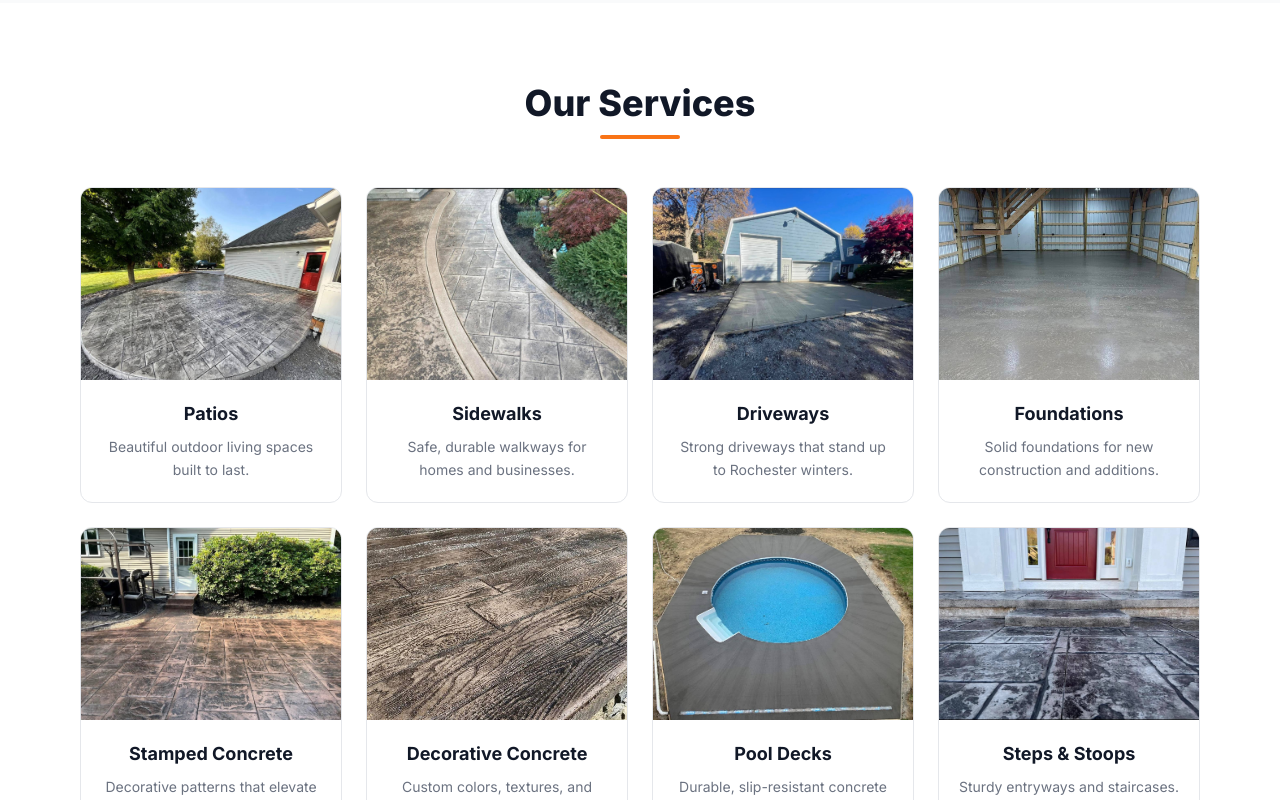
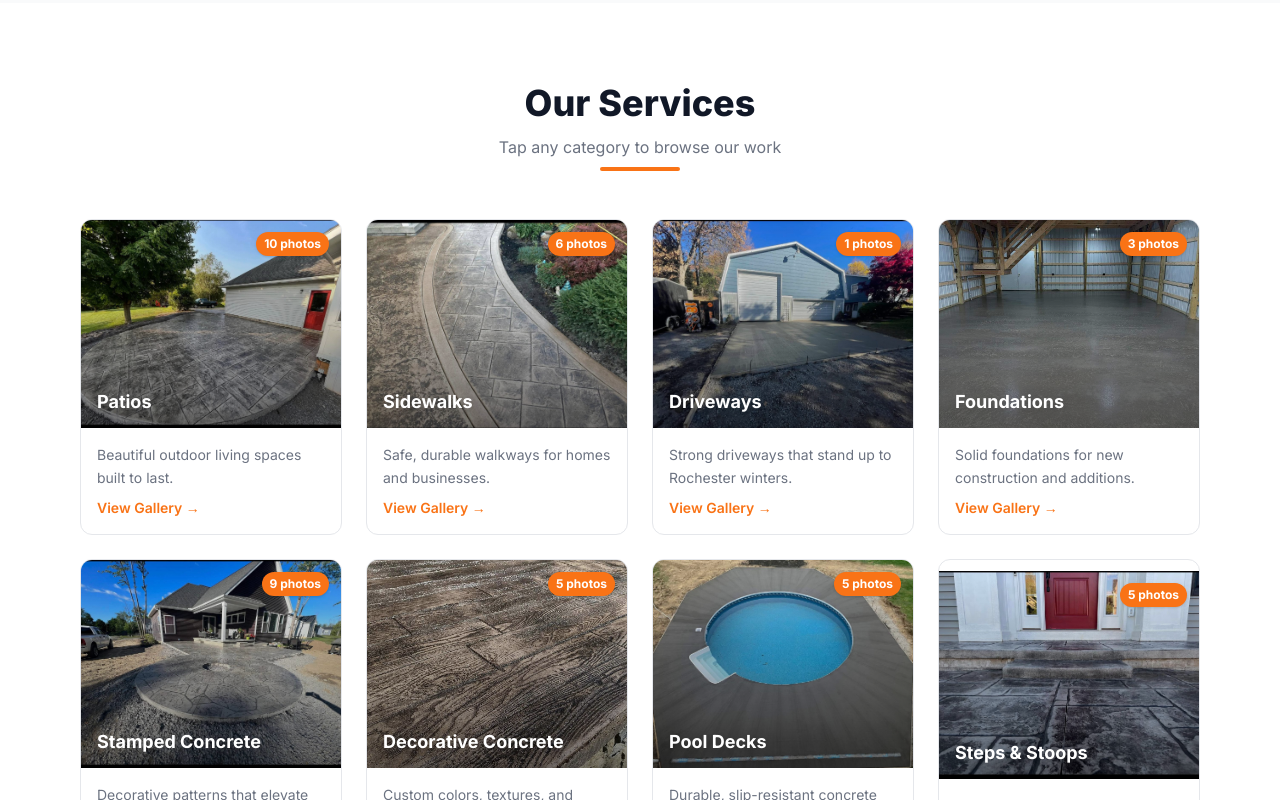
Before and after one commit to rickyhowcroft-dot/quigleys-concrete, a Next.js app: page / in a window 1280 px wide. Shown: the part 1820-2620 px from the top of the page. Built offline with nearby package versions, Linux system fonts and the light colour scheme.

Commit message:
Interactive service categories with photo carousel

```diff
--- a/app/page.tsx
+++ b/app/page.tsx
@@ -1,56 +1,204 @@
+"use client";
+
 import Image from "next/image";
+import { useState, useCallback, useEffect } from "react";
 
-const galleryPhotos = [
-  { src: "/gallery/firepit-patio.jpg", alt: "Stamped flagstone patio with built-in fire pit" },
+type Category = {
+  name: string;
+  desc: string;
+  cover: string;
+  photos: { src: string; alt: string }[];
+};
+
+const categories: Category[] = [
+  {
+    name: "Patios",
+    desc: "Beautiful outdoor living spaces built to last.",
+    cover: "/gallery/large-patio.jpg",
+    photos: [
       { src: "/gallery/large-patio.jpg", alt: "Large stamped concrete patio" },
-  { src: "/gallery/pool-surround.jpg", alt: "Concrete pool surround" },
+      { src: "/gallery/front-patio.jpg", alt: "Stamped front patio with flower pots" },
+      { src: "/gallery/backyard-patio.jpg", alt: "Backyard stamped patio" },
+      { src: "/gallery/flagstone-furniture.jpg", alt: "Flagstone patio with outdoor furniture" },
+      { src: "/gallery/copper-stamped.jpg", alt: "Copper-toned stamped patio" },
+      { src: "/gallery/under-deck.jpg", alt: "Under-deck stamped patio" },
+      { src: "/gallery/retaining-wall-patio.jpg", alt: "Stamped patio with retaining wall" },
+      { src: "/gallery/patio-walkway.jpg", alt: "Patio with decorative walkway" },
+      { src: "/gallery/backyard-pour.jpg", alt: "Large backyard concrete pour" },
+      { src: "/gallery/before-after.jpg", alt: "Before and after patio transformation" },
+    ],
+  },
+  {
+    name: "Sidewalks",
+    desc: "Safe, durable walkways for homes and businesses.",
+    cover: "/gallery/curved-walkway.jpg",
+    photos: [
       { src: "/gallery/curved-walkway.jpg", alt: "Curved stamped walkway with decorative border" },
-  { src: "/gallery/flagstone-furniture.jpg", alt: "Flagstone patio with outdoor furniture" },
-  { src: "/gallery/red-door-steps.jpg", alt: "Stamped concrete entry with red door" },
+      { src: "/gallery/walkway-planters.jpg", alt: "Walkway with stone planters" },
+      { src: "/gallery/sidewalk-new.jpg", alt: "New construction sidewalk" },
+      { src: "/gallery/sidewalk-long.jpg", alt: "Long sidewalk pour" },
+      { src: "/gallery/sidewalk-side.jpg", alt: "Side walkway pour" },
+      { src: "/gallery/cobblestone-detail.jpg", alt: "Cobblestone stamped walkway detail" },
+    ],
+  },
+  {
+    name: "Driveways",
+    desc: "Strong driveways that stand up to Rochester winters.",
+    cover: "/gallery/driveway.jpg",
+    photos: [
+      { src: "/gallery/driveway.jpg", alt: "Fresh concrete driveway pour" },
+    ],
+  },
+  {
+    name: "Foundations",
+    desc: "Solid foundations for new construction and additions.",
+    cover: "/gallery/barn-floor.jpg",
+    photos: [
+      { src: "/gallery/barn-floor.jpg", alt: "Barn floor concrete pour" },
+      { src: "/gallery/pavilion-pad.jpg", alt: "Pavilion concrete pad by pool" },
+      { src: "/gallery/pavilion-pad-2.jpg", alt: "Pavilion pad pour" },
+    ],
+  },
+  {
+    name: "Stamped Concrete",
+    desc: "Decorative patterns that elevate any surface.",
+    cover: "/gallery/firepit-patio.jpg",
+    photos: [
+      { src: "/gallery/firepit-patio.jpg", alt: "Stamped flagstone patio with fire pit" },
+      { src: "/gallery/firepit-close.jpg", alt: "Stamped fire pit patio close-up" },
+      { src: "/gallery/flagstone-steps.jpg", alt: "Flagstone patio with steps and fire pit" },
+      { src: "/gallery/flagstone-patio.jpg", alt: "Flagstone patio by deck stairs" },
+      { src: "/gallery/stamped-detail.jpg", alt: "Stamped concrete close-up detail" },
+      { src: "/gallery/stamped-patio-stairs.jpg", alt: "Stamped patio next to stairs" },
       { src: "/gallery/pool-deck-wide.jpg", alt: "Stamped patio with retaining wall" },
       { src: "/gallery/copper-stamped.jpg", alt: "Copper-toned stamped patio" },
-  { src: "/gallery/driveway.jpg", alt: "Fresh concrete driveway pour" },
-  { src: "/gallery/walkway-planters.jpg", alt: "Walkway with stone planters" },
-  { src: "/gallery/barn-floor.jpg", alt: "Barn floor concrete pour" },
+      { src: "/gallery/cobblestone-detail.jpg", alt: "Cobblestone stamped detail" },
+    ],
+  },
+  {
+    name: "Decorative Concrete",
+    desc: "Custom colors, textures, and finishes.",
+    cover: "/gallery/wood-grain.jpg",
+    photos: [
       { src: "/gallery/wood-grain.jpg", alt: "Wood grain stamped concrete" },
-  { src: "/gallery/before-after.jpg", alt: "Before and after patio transformation" },
-  { src: "/gallery/retaining-wall-patio.jpg", alt: "Stamped patio with retaining wall" },
-  { src: "/gallery/front-patio.jpg", alt: "Stamped front patio with flower pots" },
-  { src: "/gallery/cobblestone-detail.jpg", alt: "Cobblestone stamped detail" },
-  { src: "/gallery/flagstone-patio.jpg", alt: "Flagstone patio by deck stairs" },
-  { src: "/gallery/under-deck.jpg", alt: "Under-deck stamped patio" },
-  { src: "/gallery/stamped-patio-stairs.jpg", alt: "Stamped patio next to stairs" },
-  { src: "/gallery/backyard-patio.jpg", alt: "Backyard stamped patio" },
-  { src: "/gallery/pavilion-pad.jpg", alt: "Pavilion concrete pad by pool" },
-  { src: "/gallery/backyard-pour.jpg", alt: "Large backyard concrete pour" },
-  { src: "/gallery/stamped-detail.jpg", alt: "Stamped concrete close-up detail" },
-  { src: "/gallery/firepit-close.jpg", alt: "Stamped fire pit patio close-up" },
-  { src: "/gallery/flagstone-steps.jpg", alt: "Flagstone patio with steps and fire pit" },
+      { src: "/gallery/red-door-close.jpg", alt: "Stamped concrete entry close-up" },
+      { src: "/gallery/red-door-steps.jpg", alt: "Stamped entry with red door" },
+      { src: "/gallery/front-patio.jpg", alt: "Decorative stamped front patio" },
+      { src: "/gallery/curved-walkway.jpg", alt: "Decorative curved walkway" },
+    ],
+  },
+  {
+    name: "Pool Decks",
+    desc: "Durable, slip-resistant concrete around your pool.",
+    cover: "/gallery/pool-surround.jpg",
+    photos: [
+      { src: "/gallery/pool-surround.jpg", alt: "Concrete pool surround" },
+      { src: "/gallery/pool-deck.jpg", alt: "Pool deck patio" },
+      { src: "/gallery/pool-deck-wide.jpg", alt: "Pool deck with retaining wall" },
+      { src: "/gallery/pavilion-pad.jpg", alt: "Pavilion pad by pool" },
+      { src: "/gallery/pavilion-pad-2.jpg", alt: "Pavilion pad pour by pool" },
+    ],
+  },
+  {
+    name: "Steps & Stoops",
+    desc: "Sturdy entryways and staircases.",
+    cover: "/gallery/red-door-steps.jpg",
+    photos: [
+      { src: "/gallery/red-door-steps.jpg", alt: "Stamped entry with red door" },
+      { src: "/gallery/red-door-close.jpg", alt: "Stamped concrete entry detail" },
+      { src: "/gallery/stamped-steps.jpg", alt: "Stamped concrete steps" },
       { src: "/gallery/front-entry.jpg", alt: "Front entry concrete with stone border" },
-  { src: "/gallery/sidewalk-new.jpg", alt: "New construction sidewalk" },
-  { src: "/gallery/stamped-steps.jpg", alt: "Stamped concrete steps" },
-  { src: "/gallery/red-door-close.jpg", alt: "Stamped concrete entry close-up" },
-  { src: "/gallery/pool-deck.jpg", alt: "Pool deck patio" },
-  { src: "/gallery/patio-walkway.jpg", alt: "Patio with decorative walkway" },
-  { src: "/gallery/sidewalk-long.jpg", alt: "Long sidewalk pour" },
-  { src: "/gallery/pavilion-pad-2.jpg", alt: "Pavilion pad pour" },
-  { src: "/gallery/sidewalk-side.jpg", alt: "Side walkway pour" },
+      { src: "/gallery/flagstone-steps.jpg", alt: "Flagstone patio with steps" },
+    ],
+  },
 ];
 
-const services = [
-  { name: "Patios", desc: "Beautiful outdoor living spaces built to last.", img: "/gallery/large-patio.jpg" },
-  { name: "Sidewalks", desc: "Safe, durable walkways for homes and businesses.", img: "/gallery/curved-walkway.jpg" },
-  { name: "Driveways", desc: "Strong driveways that stand up to Rochester winters.", img: "/gallery/driveway.jpg" },
-  { name: "Foundations", desc: "Solid foundations for new construction and additions.", img: "/gallery/barn-floor.jpg" },
-  { name: "Stamped Concrete", desc: "Decorative patterns that elevate any surface.", img: "/gallery/copper-stamped.jpg" },
-  { name: "Decorative Concrete", desc: "Custom colors, textures, and finishes.", img: "/gallery/wood-grain.jpg" },
-  { name: "Pool Decks", desc: "Durable, slip-resistant concrete around your pool.", img: "/gallery/pool-surround.jpg" },
-  { name: "Steps & Stoops", desc: "Sturdy entryways and staircases.", img: "/gallery/red-door-steps.jpg" },
-];
+function Carousel({ category, onClose }: { category: Category; onClose: () => void }) {
+  const [idx, setIdx] = useState(0);
+  const total = category.photos.length;
+
+  const prev = useCallback(() => setIdx((i) => (i - 1 + total) % total), [total]);
+  const next = useCallback(() => setIdx((i) => (i + 1) % total), [total]);
+
+  useEffect(() => {
+    const handler = (e: KeyboardEvent) => {
+      if (e.key === "Escape") onClose();
+      if (e.key === "ArrowLeft") prev();
+      if (e.key === "ArrowRight") next();
+    };
+    window.addEventListener("keydown", handler);
+    return () => window.removeEventListener("keydown", handler);
+  }, [onClose, prev, next]);
+
+  return (
+    <div className="fixed inset-0 z-[100] bg-black/90 flex flex-col items-center justify-center" onClick={onClose}>
+      <div className="absolute top-4 left-4 right-4 flex items-center justify-between z-10">
+        <h3 className="text-white text-xl md:text-2xl font-bold">{category.name}</h3>
+        <button onClick={onClose} className="text-white text-3xl hover:text-orange-400 transition leading-none">&times;</button>
+      </div>
+
+      <div className="relative w-full max-w-4xl px-4 flex items-center justify-center" onClick={(e) => e.stopPropagation()}>
+        {total > 1 && (
+          <button onClick={prev} className="absolute left-2 md:left-4 z-10 bg-black/60 hover:bg-orange-500 text-white w-12 h-12 rounded-full text-2xl font-bold transition flex items-center justify-center">
+            ‹
+          </button>
+        )}
+
+        <div className="relative w-full aspect-[4/3] max-h-[70vh] rounded-xl overflow-hidden shadow-2xl">
+          <Image
+            src={category.photos[idx].src}
+            alt={category.photos[idx].alt}
+            fill
+            className="object-contain"
+            sizes="(max-width: 768px) 100vw, 800px"
+            priority
+          />
+        </div>
+
+        {total > 1 && (
+          <button onClick={next} className="absolute right-2 md:right-4 z-10 bg-black/60 hover:bg-orange-500 text-white w-12 h-12 rounded-full text-2xl font-bold transition flex items-center justify-center">
+            ›
+          </button>
+        )}
+      </div>
+
+      <div className="mt-4 text-gray-400 text-sm">{idx + 1} of {total}</div>
+
+      {total > 1 && (
+        <div className="flex gap-2 mt-4 overflow-x-auto px-4 max-w-4xl" onClick={(e) => e.stopPropagation()}>
+          {category.photos.map((photo, i) => (
+            <button
+              key={photo.src + i}
+              onClick={() => setIdx(i)}
+              className={`relative w-16 h-16 md:w-20 md:h-20 rounded-lg overflow-hidden flex-shrink-0 border-2 transition ${
+                i === idx ? "border-orange-500 shadow-lg" : "border-transparent opacity-60 hover:opacity-100"
+              }`}
+            >
+              <Image src={photo.src} alt={photo.alt} fill className="object-cover" sizes="80px" />
+            </button>
+          ))}
+        </div>
+      )}
+    </div>
+  );
+}
 
 export default function Home() {
+  const [activeCategory, setActiveCategory] = useState<Category | null>(null);
+
+  useEffect(() => {
+    if (activeCategory) {
+      document.body.style.overflow = "hidden";
+    } else {
+      document.body.style.overflow = "";
+    }
+    return () => { document.body.style.overflow = ""; };
+  }, [activeCategory]);
+
   return (
     <main className="min-h-screen bg-white text-gray-800">
+      {activeCategory && <Carousel category={activeCategory} onClose={() => setActiveCategory(null)} />}
+
       {/* Nav */}
       <nav className="bg-gray-900 sticky top-0 z-50 shadow-lg">
         <div className="max-w-6xl mx-auto px-4 py-3 flex items-center justify-between">
@@ -61,7 +209,6 @@ export default function Home() {
           <div className="flex items-center gap-5 text-sm font-medium">
             <a href="#about" className="text-gray-300 hover:text-orange-400 transition hidden sm:inline">About</a>
             <a href="#services" className="text-gray-300 hover:text-orange-400 transition hidden sm:inline">Services</a>
-            <a href="#gallery" className="text-gray-300 hover:text-orange-400 transition hidden sm:inline">Gallery</a>
             <a href="#contact" className="text-gray-300 hover:text-orange-400 transition hidden sm:inline">Contact</a>
             <a href="tel:5858317241" className="bg-orange-500 hover:bg-orange-600 text-white px-4 py-2 rounded-lg font-semibold transition">
               📞 Call Now
@@ -76,7 +223,7 @@ export default function Home() {
           <Image src="/logo.jpg" alt="Quigley's Concrete" width={180} height={180} className="mx-auto mb-8 rounded-xl shadow-2xl" />
           <h1 className="text-4xl md:text-5xl font-extrabold mb-3">Quigley&apos;s Concrete</h1>
           <p className="text-xl text-orange-400 font-semibold mb-6">Patios &bull; Sidewalks &bull; Driveways</p>
-          <p className="text-gray-300 text-lg max-w-xl mx-auto mb-10" style={{ textWrap: 'balance' as never }}>
+          <p className="text-gray-300 text-lg max-w-xl mx-auto mb-10">
             Family-owned concrete contractor serving the Rochester, NY area.
             With over 20 years of experience, you can trust us with your patios,
             sidewalks, and all your concrete&nbsp;needs.
@@ -99,11 +246,11 @@ export default function Home() {
           <div className="w-20 h-1 bg-orange-500 mx-auto mb-10 rounded"></div>
 
           <div className="space-y-6 text-lg text-gray-600 leading-relaxed">
-            <p style={{ textWrap: 'balance' as never }}>Quigley&apos;s Concrete is a family-owned and operated business with over 20 years of experience in the concrete industry. We specialize in patios, sidewalks, and all types of flatwork for residential and commercial&nbsp;customers.</p>
+            <p>Quigley&apos;s Concrete is a family-owned and operated business with over 20 years of experience in the concrete industry. We specialize in patios, sidewalks, and all types of flatwork for residential and commercial&nbsp;customers.</p>
 
-            <p style={{ textWrap: 'balance' as never }}>No job is too big or too small. From a simple sidewalk to a brand-new stamped patio, we bring the same level of craftsmanship and attention to detail to every&nbsp;project.</p>
+            <p>No job is too big or too small. From a simple sidewalk to a brand-new stamped patio, we bring the same level of craftsmanship and attention to detail to every&nbsp;project.</p>
 
-            <p style={{ textWrap: 'balance' as never }}>Based in Walworth, NY, we proudly serve the greater Rochester area and surrounding communities. When you work with us, you work directly with the owner — that&apos;s our guarantee of&nbsp;quality.</p>
+            <p>Based in Walworth, NY, we proudly serve the greater Rochester area and surrounding communities. When you work with us, you work directly with the owner — that&apos;s our guarantee of&nbsp;quality.</p>
           </div>
 
           <div className="mt-10">
@@ -114,56 +261,33 @@ export default function Home() {
 
       {/* Services */}
       <section id="services" className="py-20">
-        <div className="max-w-6xl mx-auto px-4">
+        <div className="max-w-6xl mx-auto px-4" style={{ maxWidth: '72rem', marginLeft: 'auto', marginRight: 'auto' }}>
           <h2 className="text-3xl md:text-4xl font-extrabold text-gray-900 mb-3 text-center">Our Services</h2>
+          <p className="text-gray-500 text-center mb-2">Tap any category to browse our work</p>
           <div className="w-20 h-1 bg-orange-500 mx-auto mb-12 rounded"></div>
           <div className="grid grid-cols-1 sm:grid-cols-2 lg:grid-cols-4 gap-6">
-            {services.map((s) => (
-              <div
-                key={s.name}
-                className="bg-white border border-gray-200 rounded-xl overflow-hidden hover:shadow-lg hover:border-orange-300 transition group"
+            {categories.map((cat) => (
+              <button
+                key={cat.name}
+                onClick={() => setActiveCategory(cat)}
+                className="bg-white border border-gray-200 rounded-xl overflow-hidden hover:shadow-xl hover:border-orange-400 transition group text-left cursor-pointer"
               >
-                <div className="relative h-48 w-full overflow-hidden">
-                  <Image src={s.img} alt={s.name} fill className="object-cover group-hover:scale-105 transition duration-300" />
+                <div className="relative h-52 w-full overflow-hidden">
+                  <Image src={cat.cover} alt={cat.name} fill className="object-cover group-hover:scale-105 transition duration-300" sizes="(max-width: 640px) 100vw, (max-width: 1024px) 50vw, 25vw" />
+                  <div className="absolute inset-0 bg-gradient-to-t from-black/50 to-transparent"></div>
+                  <div className="absolute bottom-3 left-4 right-4">
+                    <h3 className="text-white font-bold text-lg drop-shadow-lg">{cat.name}</h3>
                   </div>
-                <div className="p-5 text-center">
-                  <h3 className="font-bold text-lg text-gray-900 mb-2 group-hover:text-orange-500 transition">{s.name}</h3>
-                  <p className="text-gray-500 text-sm leading-relaxed">{s.desc}</p>
+                  <div className="absolute top-3 right-3 bg-orange-500 text-white text-xs font-bold px-2 py-1 rounded-full shadow">
+                    {cat.photos.length} photos
                   </div>
                 </div>
+                <div className="p-4">
+                  <p className="text-gray-500 text-sm leading-relaxed">{cat.desc}</p>
+                  <p className="text-orange-500 text-sm font-semibold mt-2 group-hover:text-orange-600 transition">View Gallery →</p>
+                </div>
+              </button>
             ))}
-          </div>
-        </div>
-      </section>
-
-      {/* Gallery */}
-      <section id="gallery" className="py-20 bg-gray-50">
-        <div className="max-w-6xl mx-auto px-4">
-          <h2 className="text-3xl md:text-4xl font-extrabold text-gray-900 mb-3 text-center">Our Work</h2>
-          <div className="w-20 h-1 bg-orange-500 mx-auto mb-12 rounded"></div>
-          <div className="columns-1 sm:columns-2 lg:columns-3 gap-4 space-y-4">
-            {galleryPhotos.map((photo) => (
-              <div key={photo.src} className="break-inside-avoid overflow-hidden rounded-xl shadow-md hover:shadow-xl transition">
-                <Image
-                  src={photo.src}
-                  alt={photo.alt}
-                  width={600}
-                  height={400}
-                  className="w-full h-auto object-cover hover:scale-105 transition duration-300"
-                />
-              </div>
-            ))}
-          </div>
-          <div className="text-center mt-12">
-            <a
-              href="https://www.facebook.com/QuigleysConcrete/"
-              target="_blank"
-              rel="noopener noreferrer"
-              className="inline-flex items-center gap-3 bg-blue-600 hover:bg-blue-700 text-white px-8 py-4 rounded-lg text-lg font-bold transition shadow-lg"
-            >
-              <svg className="w-6 h-6" fill="currentColor" viewBox="0 0 24 24"><path d="M24 12.073c0-6.627-5.373-12-12-12s-12 5.373-12 12c0 5.99 4.388 10.954 10.125 11.854v-8.385H7.078v-3.47h3.047V9.43c0-3.007 1.792-4.669 4.533-4.669 1.312 0 2.686.235 2.686.235v2.953H15.83c-1.491 0-1.956.925-1.956 1.874v2.25h3.328l-.532 3.47h-2.796v8.385C19.612 23.027 24 18.062 24 12.073z"/></svg>
-              See More on Facebook
-            </a>
           </div>
         </div>
       </section>
```
Lines whose indentation alone changed are shown as unchanged.
